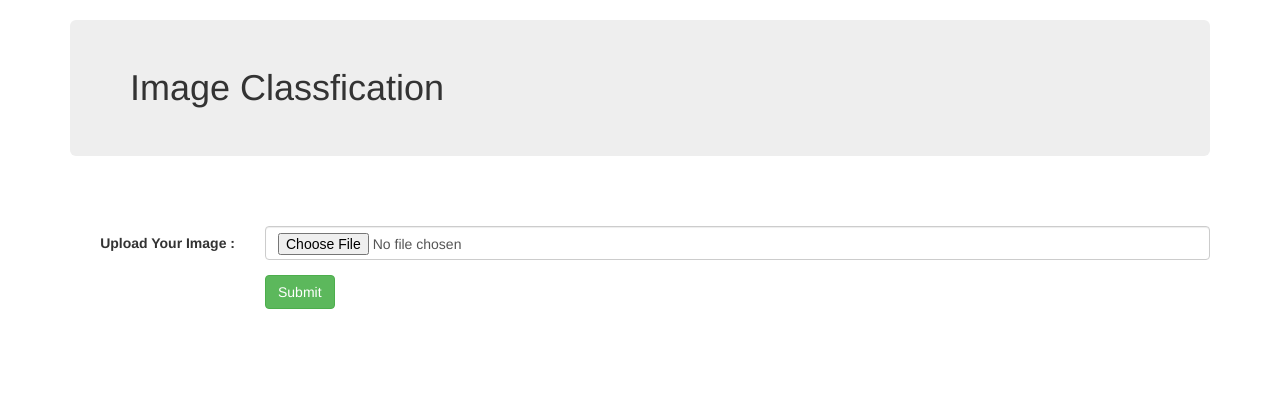
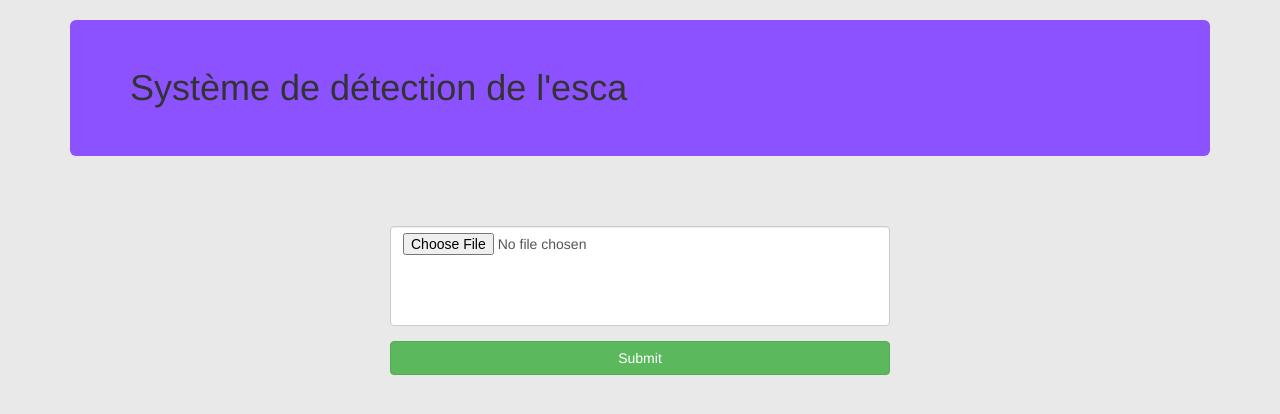
Before and after one commit to Sanguor/voltron-ai-api, a Flask app: page / in a window 1280 px wide. Shown: the top 414 px of the page. Run offline with Flask 2, Linux system fonts and the light colour scheme; some libraries are stand-ins or nearby versions.

Commit message:
chgt style index

```diff
--- a/app.py
+++ b/app.py
@@ -8,7 +8,7 @@
 
 app = Flask(__name__)
 
-dic = {0 : 'Esca', 1 : 'Healthy'}
+dic = {0 : 'Vigne avec Esca', 1 : 'Vigne saine'}
 
 model = tf.keras.models.load_model('model_voltron.h5')
 model.compile(loss='binary_crossentropy',
--- a/templates/index.html
+++ b/templates/index.html
@@ -6,33 +6,28 @@
   <meta name="viewport" content="width=device-width, initial-scale=1">
   <link rel="stylesheet" href="https://maxcdn.bootstrapcdn.com/bootstrap/3.4.1/css/bootstrap.min.css">
   <script src="https://ajax.googleapis.com/ajax/libs/jquery/3.5.1/jquery.min.js"></script>
-  <script src="https://maxcdn.bootstrapcdn.com/bootstrap/3.4.1/js/bootstrap.min.js"></script>
-</head>
-<body>
+  <!-- JavaScript Bundle with Popper -->
+<script src="https://cdn.jsdelivr.net/npm/bootstrap@5.0.2/dist/js/bootstrap.bundle.min.js" integrity="sha384-MrcW6ZMFYlzcLA8Nl+NtUVF0sA7MsXsP1UyJoMp4YLEuNSfAP+JcXn/tWtIaxVXM" crossorigin="anonymous"></script></head>
+<body style="background-color: rgb(233, 233, 233);">
 
 <div class="container">
-  <h1 class="jumbotron bg-primary">Image Classfication</h1>
+  <h1 class="jumbotron " style="background-color: #8c52ff;">Système de détection de l'esca</h1>
   <br><br>
   <form class="form-horizontal" action="/submit" method="post" enctype="multipart/form-data">
-
-    <div class="form-group">
-      <label class="control-label col-sm-2" for="pwd">Upload Your Image :</label>
-      <div class="col-sm-10">
-        <input type="file" class="form-control" placeholder="Hours Studied"  name="my_image" id="pwd">
-      </div>
+    <div class="form-group ">
+        <input type="file" class="form-control" placeholder="Hours Studied"  name="my_image" id="pwd"
+        style="height: 100px; width: 500px; margin: auto;">
     </div>
-
-    <div class="form-group">
-      <div class="col-sm-offset-2 col-sm-10">
-        <button type="submit" class="btn btn-success">Submit</button>
-      </div>
+    <div class="text-center">
+    <button type="submit" class="btn btn-success" style="width: 500px;">Submit</button>
     </div>
   </form>
 
 	{% if prediction %}
+  <div class="text-center" style="margin-top: 30px;">
   <img src="{{img_path}}" height="400px" width="400px">
-	<h2> Your Prediction   : <i> {{prediction}} </i></h2>
-
+	<h2> Prediction annoncé <i> {{prediction}} </i></h2>
+  </div>
 	{% endif %}
 
 </div>
```
